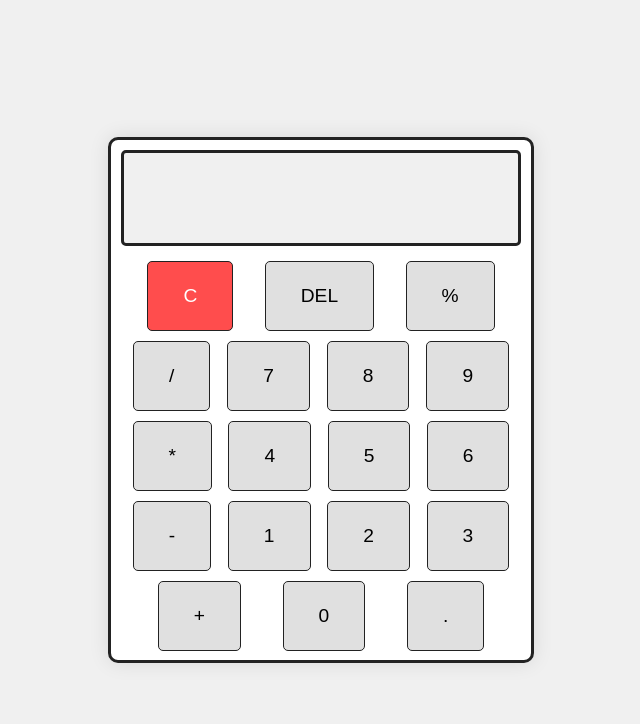
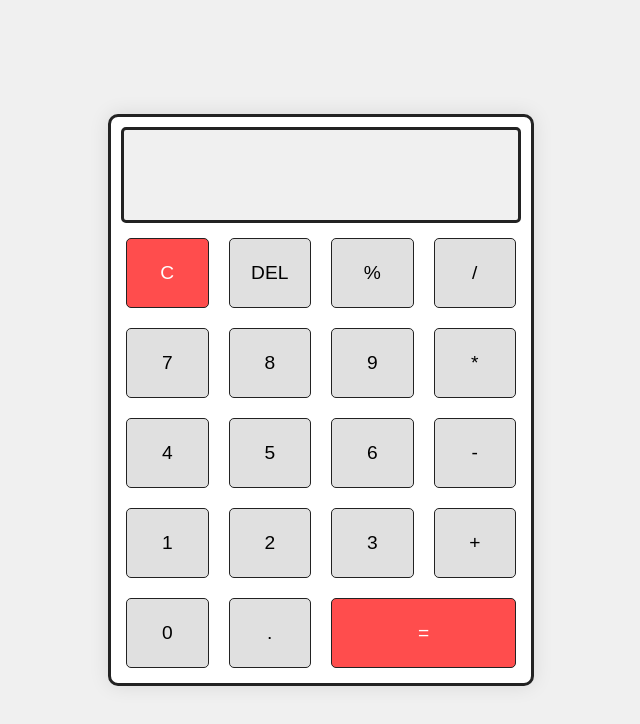
Before and after one commit to easyjhimm/ipt101-calculator-app, a plain HTML site: page index.html in a window 1280 px wide. Shown: the whole page, without its empty margins (319-959 px from the left). Drawn offline with Linux system fonts and the light colour scheme.

Commit message:
Update calculator.css

```diff
--- a/calculator.css
+++ b/calculator.css
@@ -14,7 +14,7 @@ body {
     border-radius: 10px;
     box-shadow: 0 0 20px rgba(0, 0, 0, 0.1);
     width: 400px;
-    height: 500px;
+    height: max-content;
     max-width: 400px;
     border: 3px solid #222;
     overflow: hidden;
@@ -34,16 +34,15 @@ body {
 }
 
 .button {
-    display: flex;
-    flex-wrap: wrap;
-    justify-content: space-evenly;
-    align-content: center;
+    display: grid;
+    grid-template-columns: repeat(4, 1fr);
+    gap: 10px;
 }
 
 .btn {
     background-color: #e0e0e0;
     border: 1px solid #222;
-    padding: 23px 35px;
+    padding: 23px 15px;
     font-size: 1.2em;
     border-radius: 5px;
     cursor: pointer;
@@ -69,7 +68,7 @@ body {
     color: white;
     grid-column: span 2;
     border: 1px solid #222;
-    padding: 10px 83px;
+    grid-column: span 2;
 }
 
 .equal-sign:hover {
@@ -99,7 +98,6 @@ body {
 .clear-sign {
     background-color: #ff4d4d;
     color: white;
-    grid-column: span 2;
     border: 1px solid #222;
 }
 
```
